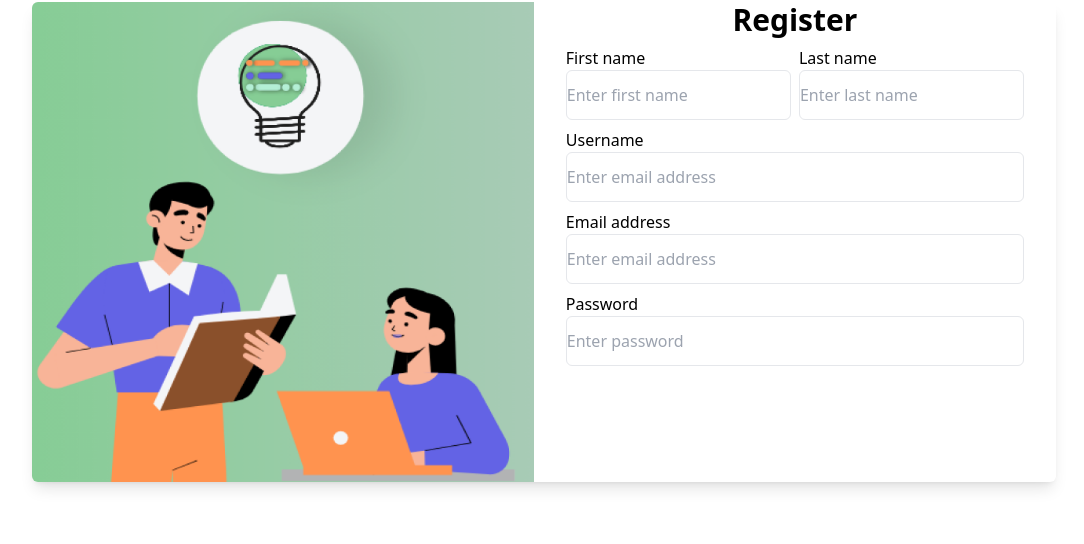
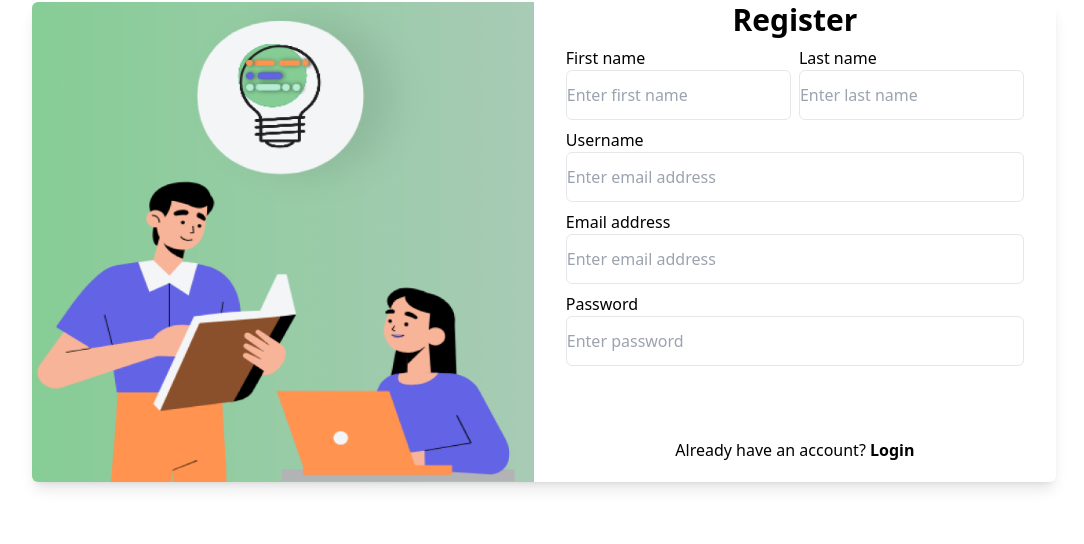
Before and after one commit to Isagani-lapira/e-learning, a Django app: page /account/registration/ in a window 1280 px wide. Shown: the part 158-702 px from the top of the page, without its empty margins (96-1180 px from the left). Run offline with Django 5.2, Linux system fonts and the light colour scheme; some libraries are stand-ins or nearby versions.

Commit message:
Refractor: login views and adding login session

```diff
--- a/elearning/apps/accountapp/templates/registration.html
+++ b/elearning/apps/accountapp/templates/registration.html
@@ -50,6 +50,9 @@ Regiter
 
                 <button type="submit" class="w-full py-3 mt-2 bg-primary text-white rounded-md font-medium">Create account</button>
             </form>
+            <a href="{% url 'accountapp:login_url' %}">
+                <p class="text-center mt-2">Already have an account? <span class="font-bold text-primary">Login</span></p>
+            </a>
         </div>
     </div>
 </section>
--- a/elearning/apps/accountapp/urls.py
+++ b/elearning/apps/accountapp/urls.py
@@ -3,6 +3,6 @@ from apps.accountapp import views
 
 app_name = "accountapp"
 urlpatterns = [
-    path('',views.login,name="login_url"),
+    path('',views.login_user,name="login_url"),
     path('registration/',views.registration, name="register_url"),
 ]
--- a/elearning/apps/accountapp/views.py
+++ b/elearning/apps/accountapp/views.py
@@ -1,10 +1,10 @@
 from django.shortcuts import redirect, render, HttpResponse
-from django.contrib.auth import authenticate, get_user_model
+from django.contrib.auth import authenticate, get_user_model, login,logout
 from .forms import*
 from django.contrib import messages
 # Create your views here.
 
-def login(request):
+def login_user(request):
     # check if the request is using form
     if request.method == "POST":
         login_form = LoginForm(request.POST)
@@ -16,8 +16,8 @@ def login(request):
                 #check if the credentials are correct
                 user = authenticate(request,username=username,password=password)
                 if user is not None:
+                    login(request,user) #session to login the current user
                     #redirect to home page
-                    pass
                 else: messages.error(request,"Error: Invalid username or password") #session of message
                 return redirect("accountapp:login_url") #back to login
             except Exception as e:
@@ -30,7 +30,13 @@ def login(request):
     context = {
         "form": login_form
     }
-    return render(request,template,context)
+
+    # check if the user already logged in
+    if request.user.is_authenticated:
+        #redirect to home page
+        pass
+    else:
+        return render(request,template,context) #logged in
 
 User = get_user_model()
 
@@ -68,4 +74,9 @@ def registration(request):
         "form": form,
     }
 
-    return render(request, template, context)
+    #check if already logged in
+    if request.user.is_authenticated:
+        #go to home page
+        pass
+    else:
+        return render(request, template, context) #registration page
```
